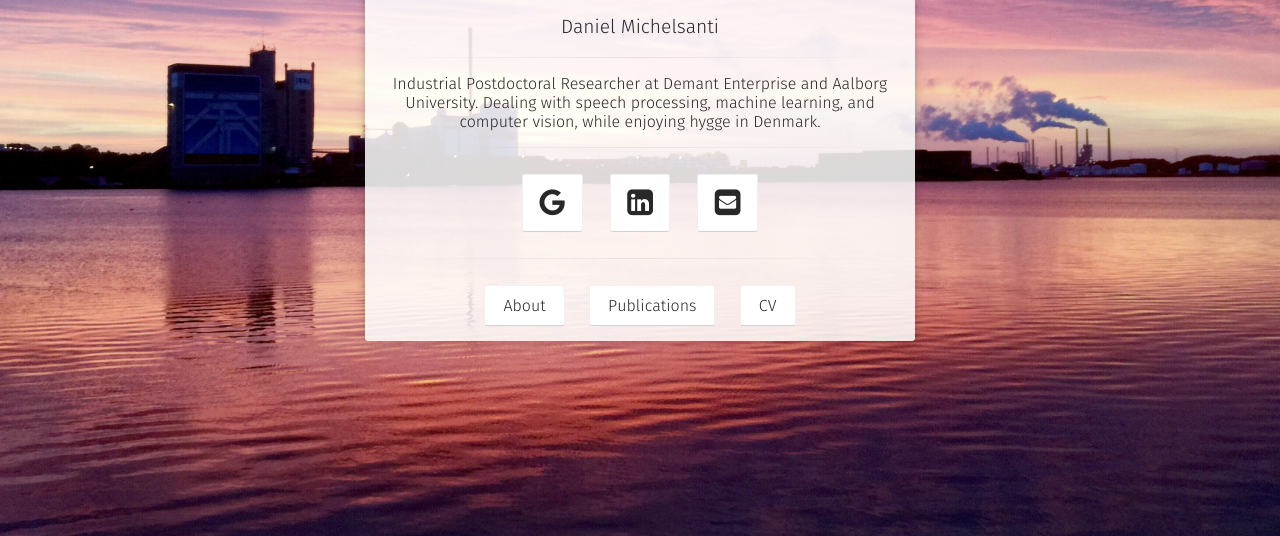
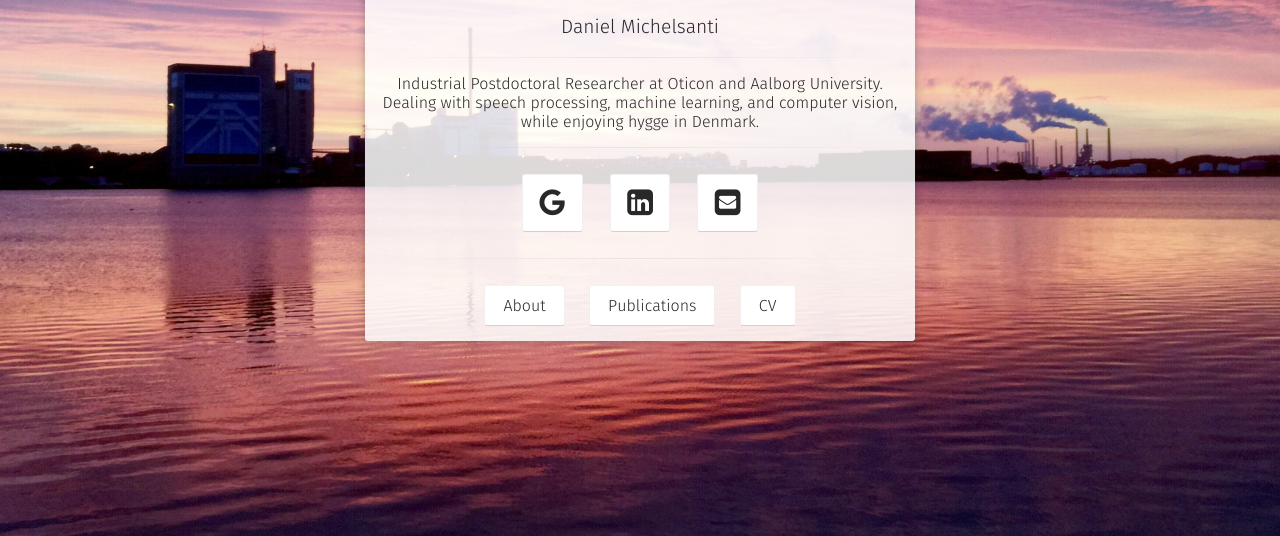
Before and after one commit to danmic/danmic.github.io, a Jekyll site: the page built from index.html, in a window 1280 px wide, cut to the strip 364-900 px from the top of the page. Built offline with Jekyll 4.4.1, drawn with Linux system fonts in a browser that asks for light colours; some web fonts are replaced.

```diff
--- a/_config.yml
+++ b/_config.yml
@@ -1,6 +1,6 @@
 # Site
 title:              Daniel Michelsanti
-bio:                'Industrial Postdoctoral Researcher at Demant Enterprise and Aalborg University. Dealing with speech processing, machine learning, and computer vision, while enjoying hygge in Denmark.'
+bio:                'Industrial Postdoctoral Researcher at Oticon and Aalborg University. Dealing with speech processing, machine learning, and computer vision, while enjoying hygge in Denmark.'
 description:        "Industrial Postdoctoral Researcher"
 reading_time:       false
 words_per_minute:   200
```
Also changed, not shown: _posts/2021-10-22-remote-anomaly-detection.md (added, +22 -0 lines), about/index.md (+1 -1 lines).
